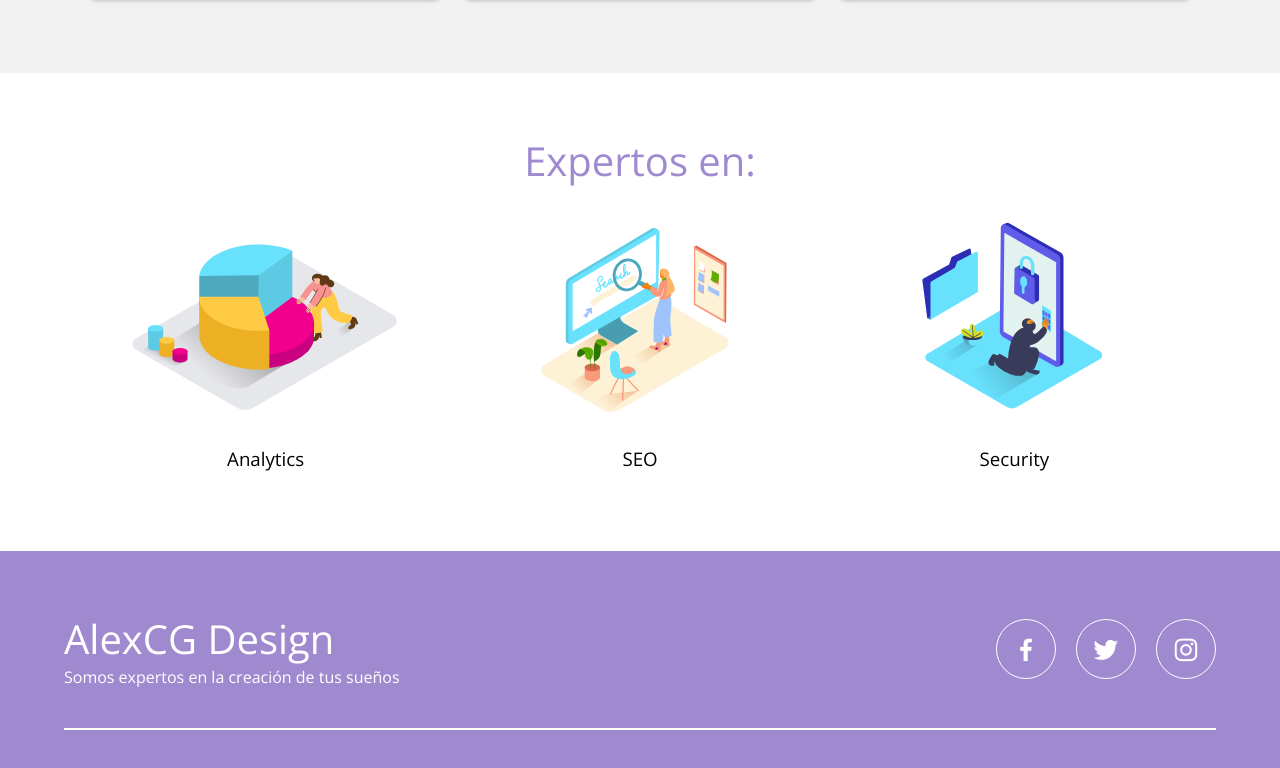
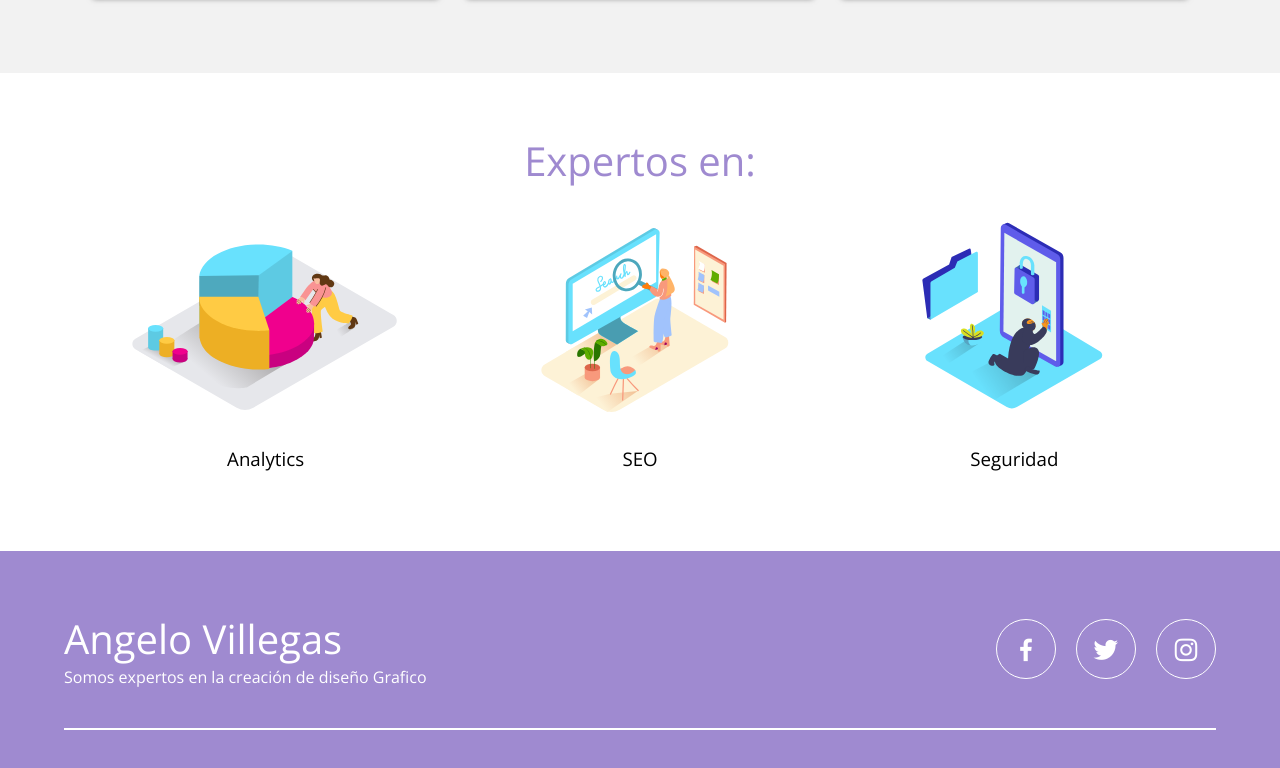
Before and after one commit to avv1360/Pagina-web.yt, a plain HTML site: page index.html in a window 1280 px wide. Shown: the part 1973-2741 px from the top of the page. Drawn offline with nearby package versions, Linux system fonts and the light colour scheme.

Commit message:
Add files via upload

```diff
--- a/index.html
+++ b/index.html
@@ -3,7 +3,7 @@
 <head>
     <meta charset="UTF-8">
     <meta name="viewport" content="width=device-width, initial-scale=1.0">
-    <title>Página web</title>
+    <title>DISEÑADOR PROFESIONAL</title>
     <link rel="stylesheet" href="estilos.css">
     <link href="https://fonts.googleapis.com/css2?family=Open+Sans:wght@300;400;700&display=swap" rel="stylesheet">
     <link href='https://unpkg.com/boxicons@2.0.5/css/boxicons.min.css' rel='stylesheet'>
@@ -76,7 +76,7 @@
                 </div>
                 <div class="cont-expert">
                     <img src="img/security.svg" alt="">
-                    <h3 class="n-expert">Security</h3>
+                    <h3 class="n-expert">Seguridad</h3>
                 </div>
             </section>
         </section>
@@ -85,8 +85,8 @@
     <footer id="footer">
         <div class="contenedor footer-content">
                 <div class="contact-us">
-                    <h2 class="brand">AlexCG Design</h2>
-                    <p>Somos expertos en la creación de tus sueños</p>
+                    <h2 class="brand">Angelo Villegas</h2>
+                    <p>Somos expertos en la creación de diseño Grafico</p>
                 </div>
                 <div class="social-media">
                     <a href="./" class="social-media-icon">
```
